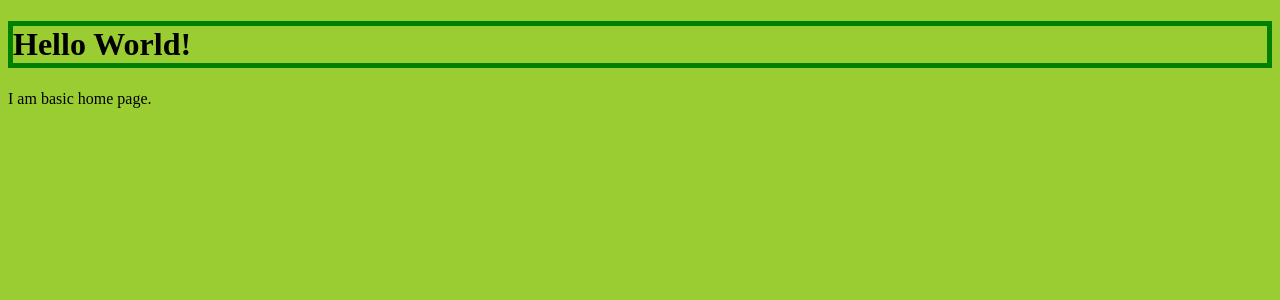
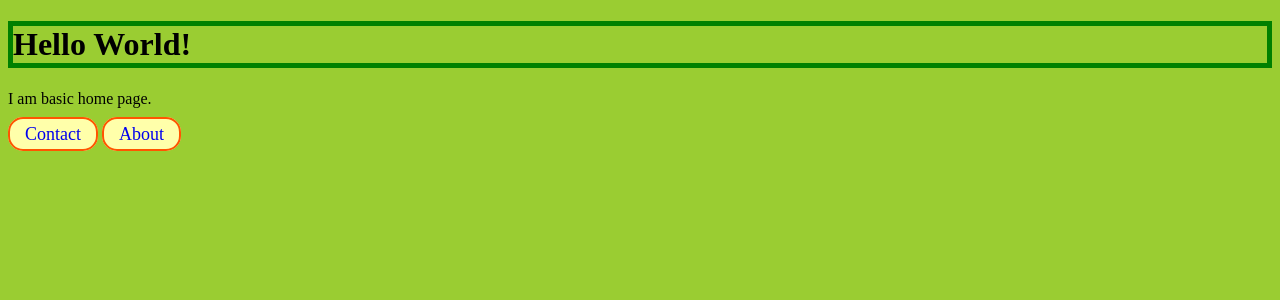
Before and after one commit to BadKoldrysh/heap, a Django app: page / in a window 1280 px wide. Shown: the top 300 px of the page. Run offline with Django 3.2, Linux system fonts and the light colour scheme.

Commit message:
Add some new pages. Modify styles

```diff
--- a/python_projects/myhellowebapp/collection/static/css/style.css
+++ b/python_projects/myhellowebapp/collection/static/css/style.css
@@ -5,3 +5,18 @@ body {
 h1 {
     border: 5px solid green;
 }
+
+.btn {
+    text-decoration: none;
+    font-size: 18px;
+    padding: 5px 15px;
+    border: 2px solid #f50;
+    border-radius: 15px;
+    background-color: #ffa;
+    transition: background-color .3s;
+}
+
+.btn:hover {
+    background-color: #f50;
+    color: white;
+}
--- a/python_projects/myhellowebapp/collection/templates/index.html
+++ b/python_projects/myhellowebapp/collection/templates/index.html
@@ -4,4 +4,6 @@
 {% block content %}
     <h1>Hello World!</h1>
     <p>I am basic home page.</p>
+    <a href="/contact" class="btn">Contact</a>
+    <a href="/about" class="btn">About</a>
 {% endblock %}
--- a/python_projects/myhellowebapp/collection/templates/layouts/base.html
+++ b/python_projects/myhellowebapp/collection/templates/layouts/base.html
@@ -7,8 +7,8 @@
     <meta name="viewport" content="width=device-width, initial-scale=1.0">
     <meta http-equiv="X-UA-Compatible" content="ie=edge">
     <link rel="stylesheet" href="{% static 'css/style.css' %}" />
+    <!-- title with default value -->
     <title>
-        <!-- title with default value -->
         {% block title %}
             My hello Web App Project
         {% endblock%}
--- a/python_projects/myhellowebapp/collection/views.py
+++ b/python_projects/myhellowebapp/collection/views.py
@@ -4,3 +4,9 @@ from django.shortcuts import render
 def index(request):
     # this is your new view
     return render(request, 'index.html')
+def about(request):
+    # this is your new view
+    return render(request, 'about.html')
+def contact(request):
+    # this is your new view
+    return render(request, 'contact.html')
--- a/python_projects/myhellowebapp/hellowebapp/urls.py
+++ b/python_projects/myhellowebapp/hellowebapp/urls.py
@@ -5,5 +5,7 @@ from collection import views
 
 urlpatterns = [
     path('', views.index, name='home'),
-    path('/admin', admin.site.urls),
+    path('about', views.about, name='about'),
+    path('contact', views.contact, name='contact'),
+    path('admin', admin.site.urls),
 ]
```
Also changed, not shown: python_projects/myhellowebapp/collection/templates/about.html (added, +8 -0 lines), python_projects/myhellowebapp/collection/templates/contact.html (added, +8 -0 lines).
